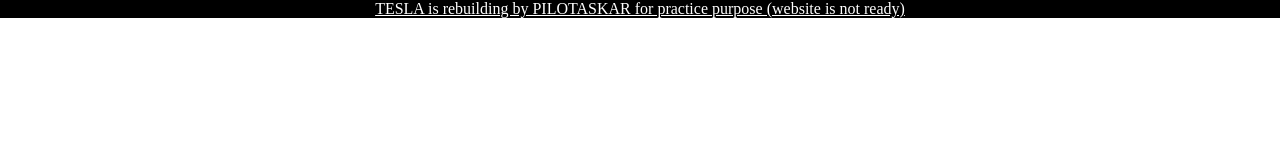
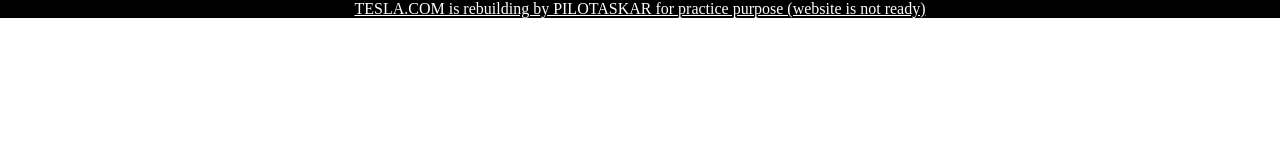
Before and after one commit to pilotaskar/tesla.com, a plain HTML site: page index.html in a window 1280 px wide. Drawn offline with Linux system fonts and the light colour scheme.

Commit message:
some changes

```diff
--- a/index.html
+++ b/index.html
@@ -29,7 +29,7 @@
     </style>
 
     <div id="info" style="background-color: black; text-align: center;">
-        <a href="https://www.pilotaskar.com/" style="color: white;">TESLA is rebuilding by PILOTASKAR for practice purpose
+        <a href="https://www.pilotaskar.com/" style="color: white;">TESLA.COM is rebuilding by PILOTASKAR for practice purpose
             (website is not ready)</a>
     </div>
 
```
